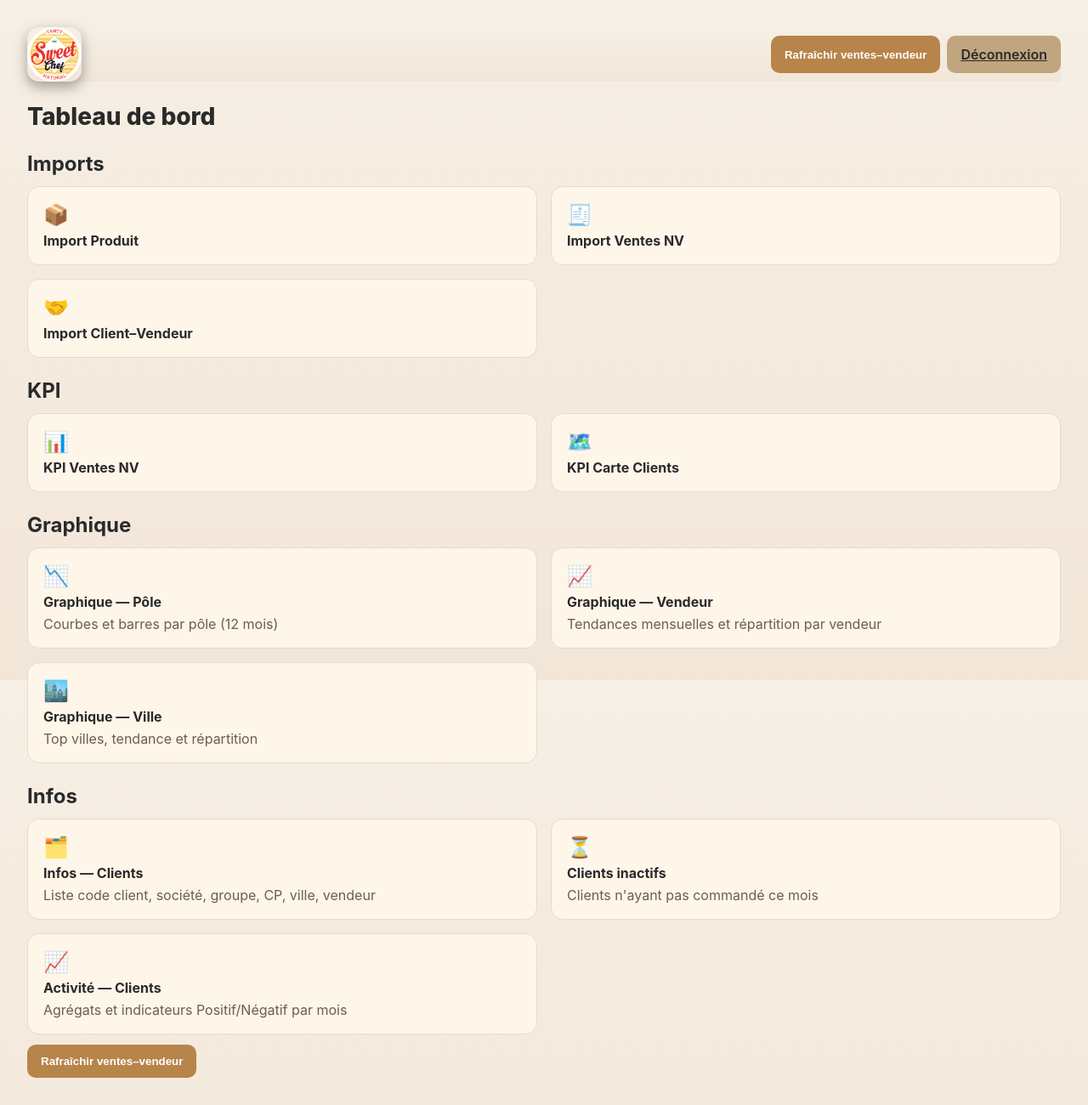
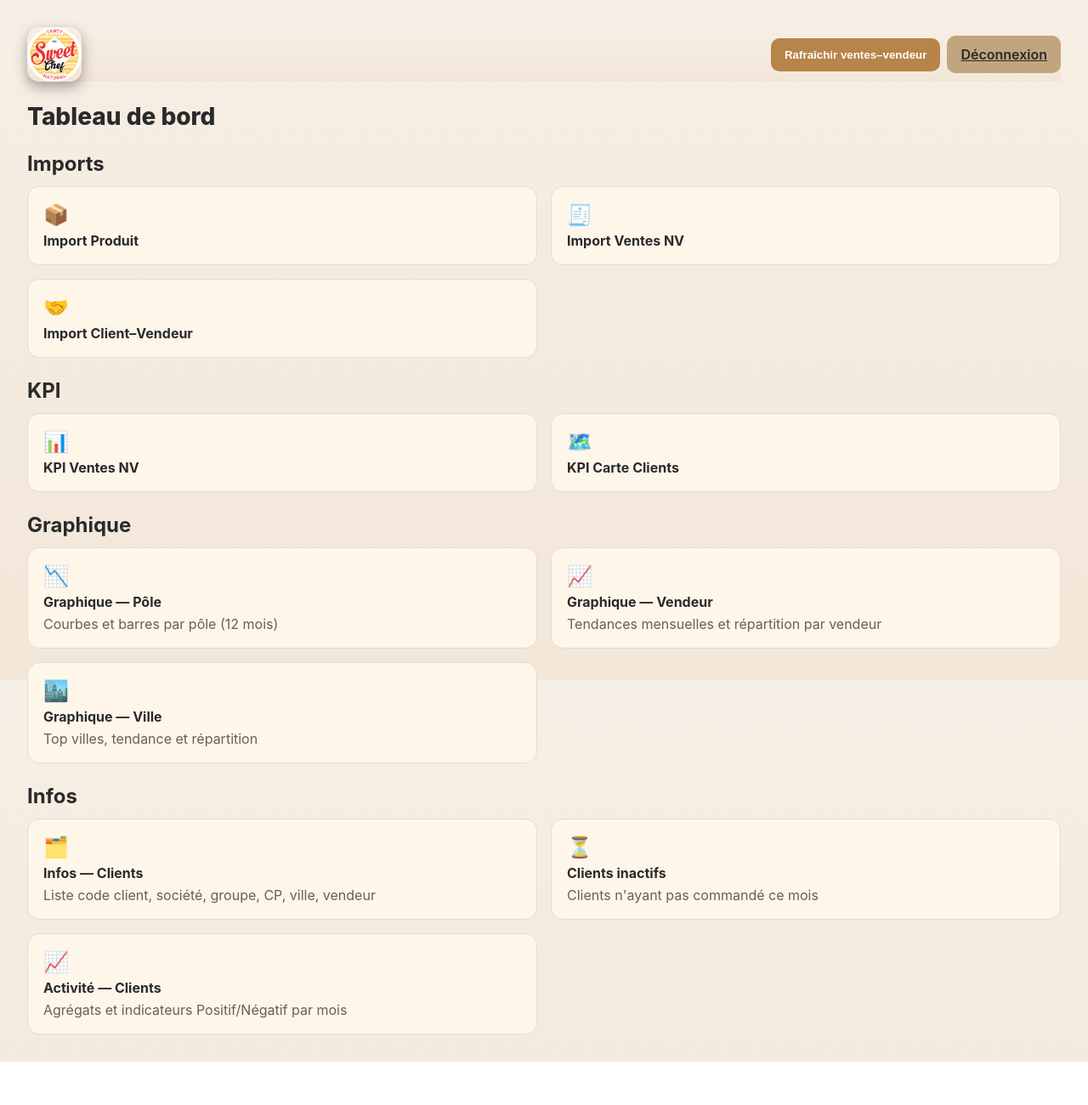
Before and after one commit to sweetchef-collab/sweetchef, a Next.js app: page / in a window 1280 px wide. Shown: the whole page at 85% size. After the commit the page ends 1249 px from the top, so only its background shows below. Built offline with nearby package versions, Linux system fonts and the light colour scheme; no server answers.

Commit message:
Fix: Next.js client/server error on dashboard; add RefreshButton; improve Icham login redirect

```diff
--- /dev/null
+++ b/app/_components/RefreshButton.tsx
@@ -0,0 +1,41 @@
+"use client";
+import { useState } from 'react';
+
+export default function RefreshButton() {
+  const [refreshing, setRefreshing] = useState(false as boolean);
+  const [status, setStatus] = useState('' as string);
+  const [ok, setOk] = useState(null as boolean | null);
+
+  async function handleRefresh() {
+    setRefreshing(true);
+    setOk(null);
+    setStatus('Rafraîchissement…');
+    try {
+      const res = await fetch('/api/refresh-vente-vendeur', { method: 'POST' });
+      const data = await res.json();
+      if (!res.ok) {
+        setOk(false);
+        setStatus(`Erreur: ${data.error || 'inconnue'}`);
+      } else {
+        setOk(true);
+        setStatus(`Rafraîchi: ${data.rows ?? '—'} lignes`);
+      }
+    } catch (e: any) {
+      setOk(false);
+      setStatus(`Erreur réseau: ${e.message}`);
+    } finally {
+      setRefreshing(false);
+    }
+  }
+
+  return (
+    <div style={{ display:'flex', gap:8, alignItems:'center' }}>
+      <button className="btn" onClick={handleRefresh} disabled={refreshing}>{refreshing ? 'Rafraîchissement…' : 'Rafraîchir ventes–vendeur'}</button>
+      {status && (
+        <div className="status">
+          <div className={`alert ${ok ? 'success' : ok === false ? 'error' : ''}`}>{status}</div>
+        </div>
+      )}
+    </div>
+  );
+}
--- a/app/api/login/route.ts
+++ b/app/api/login/route.ts
@@ -10,7 +10,8 @@ export async function POST(request: Request) {
       return NextResponse.json({ error: 'Identifiants manquants' }, { status: 400 });
     }
     const uname = String(username).trim().toLowerCase();
-    const isIcham = uname === 'icham' && password === 'Icham2025';
+    const pwd = String(password).trim().toLowerCase();
+    const isIcham = uname === 'icham' && pwd === 'icham2025';
 
     if (isIcham) {
       const res = NextResponse.json({ ok: true, role: 'icham' });
--- a/app/login/page.tsx
+++ b/app/login/page.tsx
@@ -38,7 +38,8 @@ export default function Page() {
       } else {
         setOk(true);
         setStatus('Connecté');
-        window.location.href = nextPath || '/';
+        const to = data?.role === 'icham' ? '/icham' : (nextPath || '/');
+        window.location.href = to;
       }
     } catch (err: any) {
       setOk(false);
--- a/app/page.tsx
+++ b/app/page.tsx
@@ -1,37 +1,11 @@
-'use client';
 import Link from 'next/link';
 import Image from 'next/image';
 import { cookies } from 'next/headers';
-import { useState } from 'react';
+import RefreshButton from './_components/RefreshButton';
 
 export default function Page() {
   const ck = cookies();
   const role = ck.get('sc_role')?.value || (ck.get('sc_admin')?.value === '1' ? 'admin' : null);
-  const [refreshing, setRefreshing] = useState(false);
-  const [status, setStatus] = useState('');
-  const [ok, setOk] = useState<boolean | null>(null);
-
-  async function handleRefresh() {
-    setRefreshing(true);
-    setOk(null);
-    setStatus('Rafraîchissement…');
-    try {
-      const res = await fetch('/api/refresh-vente-vendeur', { method: 'POST' });
-      const data = await res.json();
-      if (!res.ok) {
-        setOk(false);
-        setStatus(`Erreur: ${data.error || 'inconnue'}`);
-      } else {
-        setOk(true);
-        setStatus(`Rafraîchi: ${data.rows ?? '—'} lignes`);
-      }
-    } catch (e: any) {
-      setOk(false);
-      setStatus(`Erreur réseau: ${e.message}`);
-    } finally {
-      setRefreshing(false);
-    }
-  }
 
   return (
     <div className="container">
@@ -40,7 +14,7 @@ export default function Page() {
           <Image className="brand-logo" src="/images/Logo.png" alt="Sweet Chef" width={64} height={64} />
         </Link>
         <div style={{ display:'flex', gap: 8 }}>
-          <button className="btn" onClick={handleRefresh} disabled={refreshing}>{refreshing ? 'Rafraîchissement…' : 'Rafraîchir ventes–vendeur'}</button>
+          <RefreshButton />
           <a className="btn secondary" href="/api/logout">Déconnexion</a>
         </div>
       </div>
@@ -119,14 +93,6 @@ export default function Page() {
           <div className="tile-desc">Agrégats et indicateurs Positif/Négatif par mois</div>
         </Link>
       </div>
-      <div className="actions" style={{ marginTop: 12 }}>
-        <button className="btn" onClick={handleRefresh} disabled={refreshing}>{refreshing ? 'Rafraîchissement…' : 'Rafraîchir ventes–vendeur'}</button>
-      </div>
-      {status && (
-        <div className="status">
-          <div className={`alert ${ok ? 'success' : ok === false ? 'error' : ''}`}>{status}</div>
-        </div>
-      )}
     </div>
   );
 }
```
